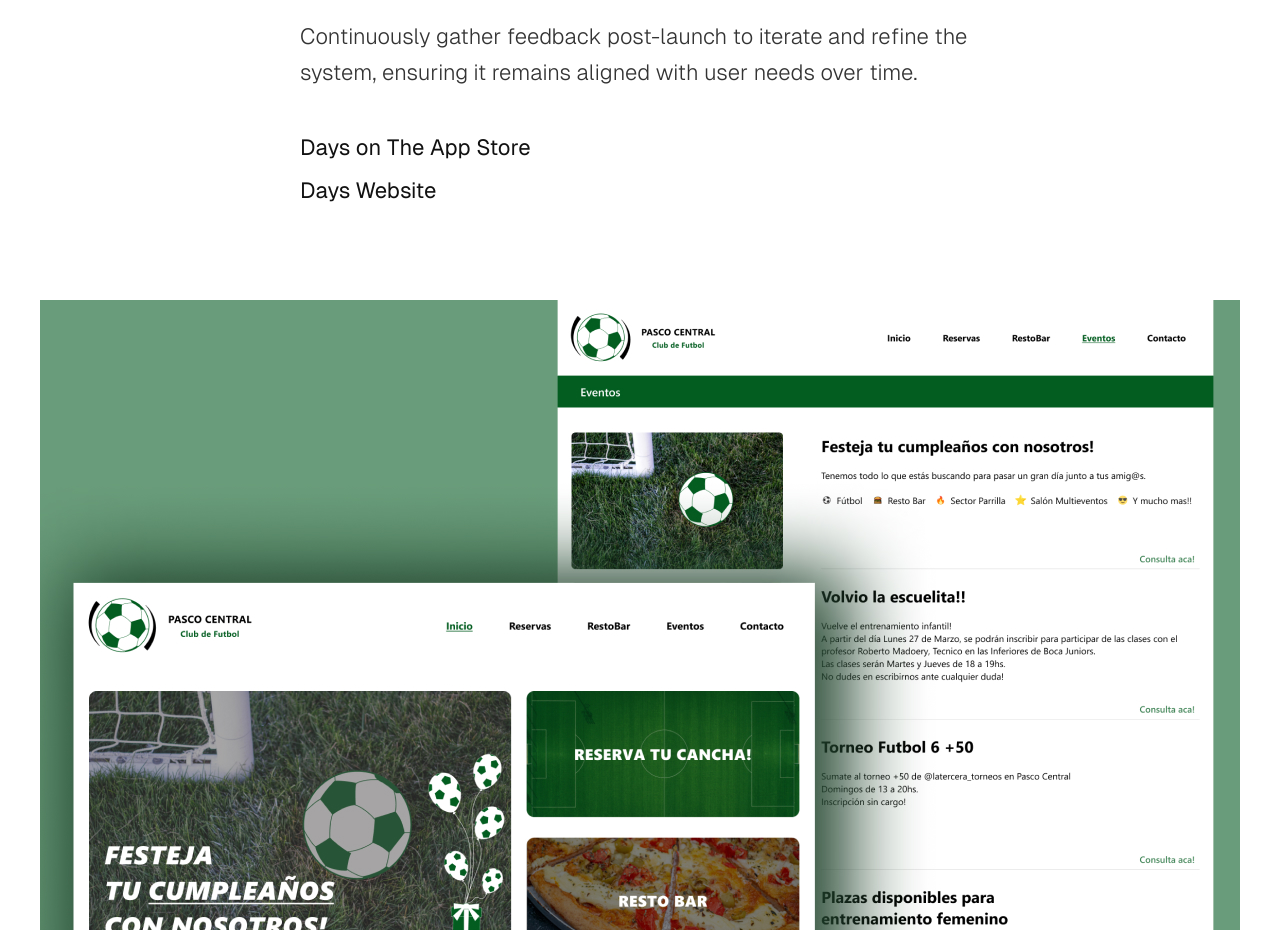
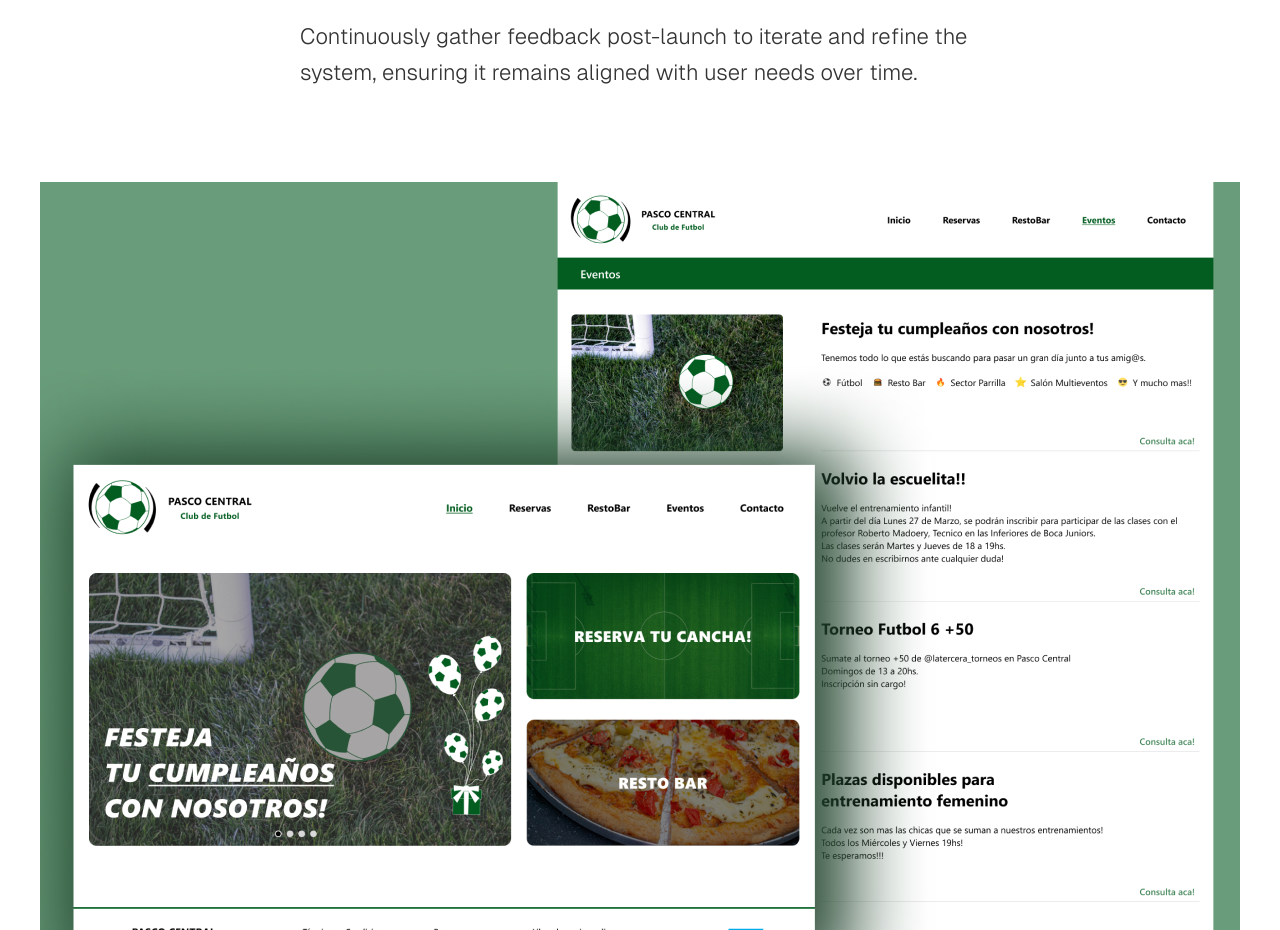
Before and after one commit to Chomasteiger/Portfolio, a React (Vite) app: page /project1 in a window 1280 px wide. Shown: the part 1540-2470 px from the top of the page. Built offline with nearby package versions, Linux system fonts and the light colour scheme.

Commit message:
modified title and about

```diff
--- a/src/pages/Project.jsx
+++ b/src/pages/Project.jsx
@@ -39,10 +39,7 @@ const Project = () => {
                     <p>
                     Continuously gather feedback post-launch to iterate and refine the system, ensuring it remains aligned with user needs over time.
                     </p>
-                    <p>
-                        <a href="#">Days on The App Store</a>
-                        <a href="#">Days Website</a>
-                    </p>
+
                 </div>
                 <img src={image1} className="work-page-image" alt="Work Page" />
                 <img src={image2} className="work-page-image" alt="Work Page" />
```
